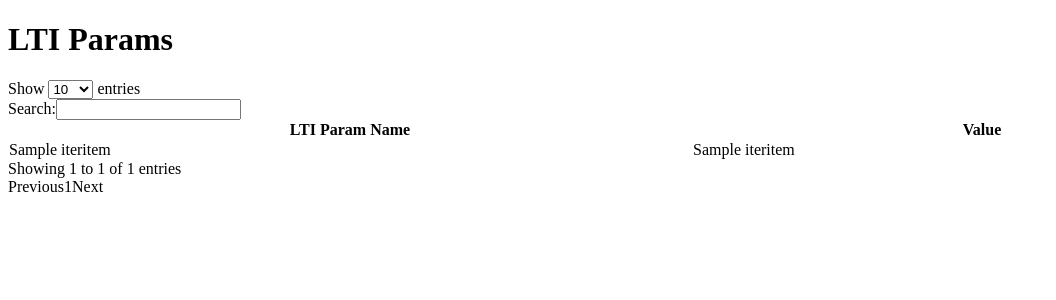
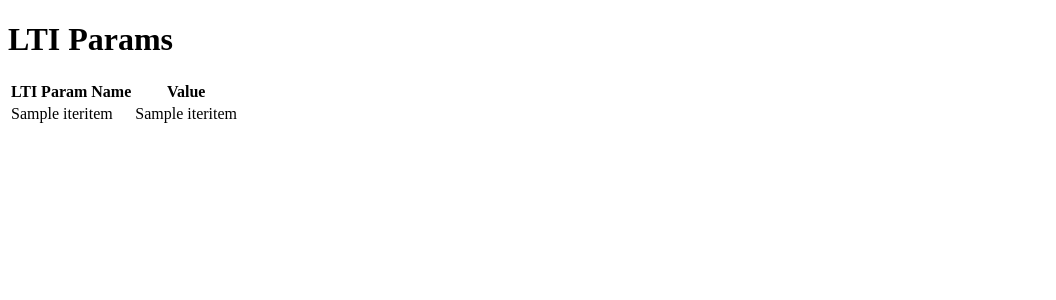
Before and after one commit to penzance/bootstrap_lti_django, a Django app: template basic_lti_app/templates/basic_lti_app/lti_view.html in a window 1280 px wide. Shown: the top 300 px of the page, without its empty margins (0-1056 px from the left). Run offline with Django 3.2, Linux system fonts and the light colour scheme; the template is opened without the code that fills it: most values are stand-ins (such as "Sample title", 1, 10 or a date in 2020); parts of the project's set-up code (start-up, migrations or seed data) failed here and were passed over; some libraries are stand-ins or nearby versions.

Commit message:
removed datatables

```diff
--- a/basic_lti_app/templates/basic_lti_app/lti_view.html
+++ b/basic_lti_app/templates/basic_lti_app/lti_view.html
@@ -2,31 +2,20 @@
 <html>
 <head>
 <title>Basic LTI App</title>
-
-    <link href="//cdn.datatables.net/1.10.5/css/jquery.dataTables.css" type="text/css">
-
 </head>
 <body>
 
 <h1>LTI Params</h1>
 
-<table id="lti_table" class="display dataTable" cellspacing="0" width="100%">
+<table>
     <thead>
     <tr><th>LTI Param Name</th><th>Value</th></tr>
     </thead>
     <tbody>
-{% for k,v in lti_params_dict.iteritems %}
-	<tr><td>{{ k }}</td><td>{{ v }}</td></tr>
-{% endfor %}
+    {% for k,v in lti_params_dict.iteritems %}
+	    <tr><td>{{ k }}</td><td>{{ v }}</td></tr>
+    {% endfor %}
     </tbody>
-
 </table>
-<script src="https://ajax.googleapis.com/ajax/libs/jquery/2.1.3/jquery.min.js"></script>
-<script src="//cdn.datatables.net/1.10.5/js/jquery.dataTables.min.js"></script>
-<script type="application/javascript">
-        $(document).ready(function() {
-            $('#lti_table').DataTable();
-        });
-</script>
 </body>
 </html>
--- a/bootstrap_lti/settings/base.py
+++ b/bootstrap_lti/settings/base.py
@@ -25,15 +25,13 @@ DJANGO_PROJECT_CONFIG = dirname(dirname(abspath(__file__)))
 # Absolute filesystem path to the top-level project folder:
 # (this is one directory up from the project config directory)
 SITE_ROOT = dirname(DJANGO_PROJECT_CONFIG)
-print 'SITE_ROOT: %s' % SITE_ROOT
-print 'DJANGO_PROJECT_CONFIG: %s' % DJANGO_PROJECT_CONFIG
+
 # Site name:
 SITE_NAME = basename(SITE_ROOT)
 
 # Add our project to our pythonpath, this way we don't need to type our project
 # name in our dotted import paths:
 path.append(SITE_ROOT)
-
 
 # Quick-start development settings - unsuitable for production
 # See https://docs.djangoproject.com/en/1.6/howto/deployment/checklist/
```
